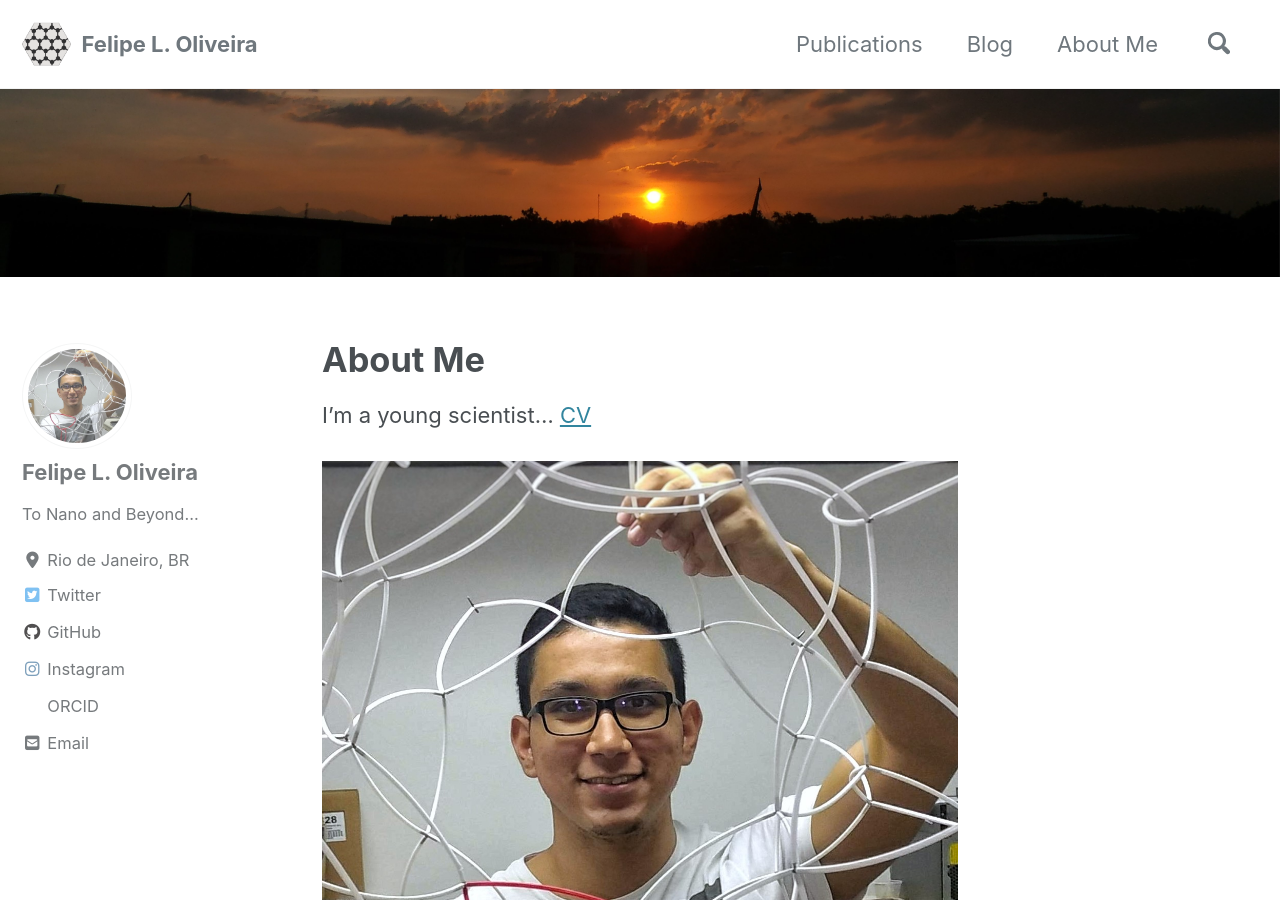
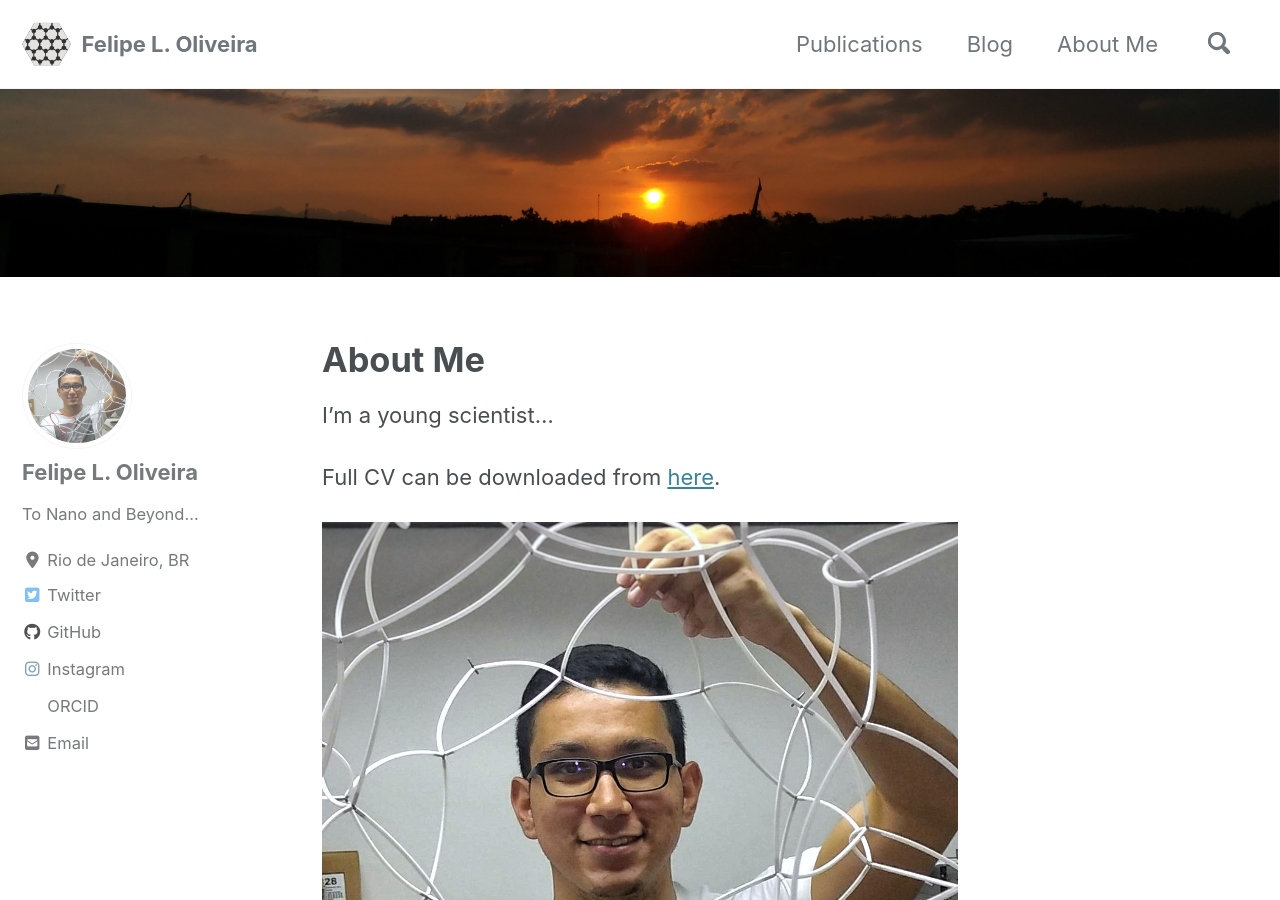
Before and after one commit to lipelopesoliveira/lipelopesoliveira.github.io, a Jekyll site: the page built from _pages/about.md, in a window 1280 px wide and 900 px high. Built offline with Jekyll 4.4.1, drawn with Linux system fonts in a browser that asks for light colours; cached includes are drawn as plain includes; nearby versions of some CDN libraries.

Commit message:
Update about.md

```diff
--- a/_pages/about.md
+++ b/_pages/about.md
@@ -7,6 +7,8 @@ header:
   image: "/images/header.jpg"
 ---
 
-I'm a young scientist... [CV](https://drive.google.com/file/d/1ulgoVSn_wu8u6gJpOv20wUlBIJDBovEp/view?usp=sharing)
+I'm a young scientist...
+
+Full CV can be downloaded from [here](https://drive.google.com/file/d/1ulgoVSn_wu8u6gJpOv20wUlBIJDBovEp/view?usp=sharing).
 
 <img src="{{ site.url }}{{ site.baseurl }}/images/bio.jpeg" alt="teste1">
```
